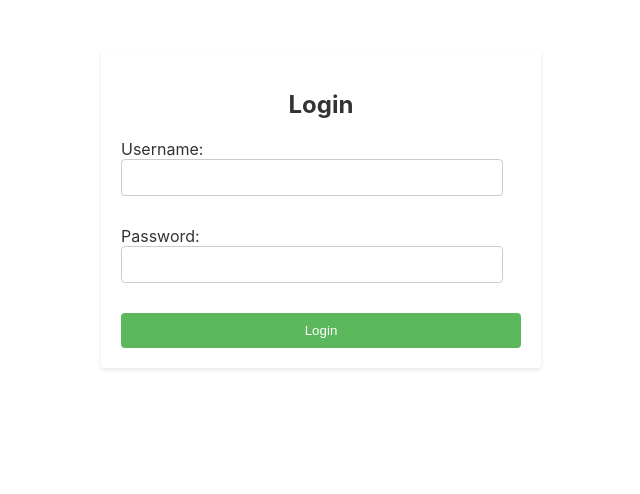
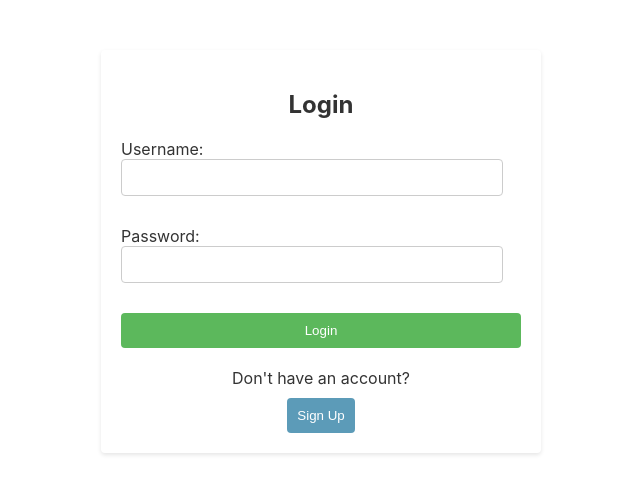
Before and after one commit to nyan-star1/band-shirts, a React (Create React App) app: page /login in a window 1280 px wide. Shown: the top 494 px of the page, without its empty margins (319-959 px from the left). Built offline with nearby package versions, Linux system fonts and the light colour scheme; no server answers; the HTML template or start-up script is replaced by a standard one.

Commit message:
Updated AuthForm to have a redirect

```diff
--- a/src/components/Login.js
+++ b/src/components/Login.js
@@ -2,7 +2,7 @@ import React, { useState } from 'react';
 import axios from 'axios';
 import { useAuth } from '../context/AuthContext';
 import '../css/AuthForm.css'
-import { useNavigate } from 'react-router-dom';
+import { useNavigate, Link } from 'react-router-dom';
 import config from '../config';
 
 function Login() {
@@ -47,6 +47,12 @@ function Login() {
         <button type="submit">Login</button>
         {errorMessage && <div className="feedback-message">{errorMessage}</div>}
       </form>
+
+      <div className="redirect">
+        <p>Don't have an account?</p>
+        <Link to="/signup"><button>Sign Up</button></Link>
+      </div>
+
     </div>
   );
 }
--- a/src/components/SignUp.js
+++ b/src/components/SignUp.js
@@ -1,6 +1,6 @@
 import React, { useState } from 'react';
 import axios from 'axios';
-import { useNavigate } from 'react-router-dom';
+import { useNavigate, Link } from 'react-router-dom';
 import '../css/AuthForm.css';
 import config from '../config';
 
@@ -60,6 +60,11 @@ const SignUp = () => {
         <button type="submit">Sign Up</button>
         {errorMessage && <div className="feedback-message">{errorMessage}</div>}
       </form>
+
+      <div className="redirect">
+        <p>Have an account?</p>
+        <Link to="/login"><button>Sign Up</button></Link>
+      </div>
     </div>
   );
 }
--- a/src/css/AuthForm.css
+++ b/src/css/AuthForm.css
@@ -54,3 +54,27 @@ h2 {
     text-align: center;
     color: #333;
 }
+
+/*Redirect Styles */
+.redirect {
+    text-align: center;
+    margin-top: 20px;
+}
+
+.redirect p {
+    margin-bottom: 10px;
+    color: #333;
+}
+
+.redirect button {
+    padding: 10px;
+    background-color: #5c9bb8;
+    color: white;
+    border: none;
+    border-radius: 4px;
+    cursor: pointer;
+}
+
+.redirect button:hover {
+    background-color: #4cae4c;
+}
```
